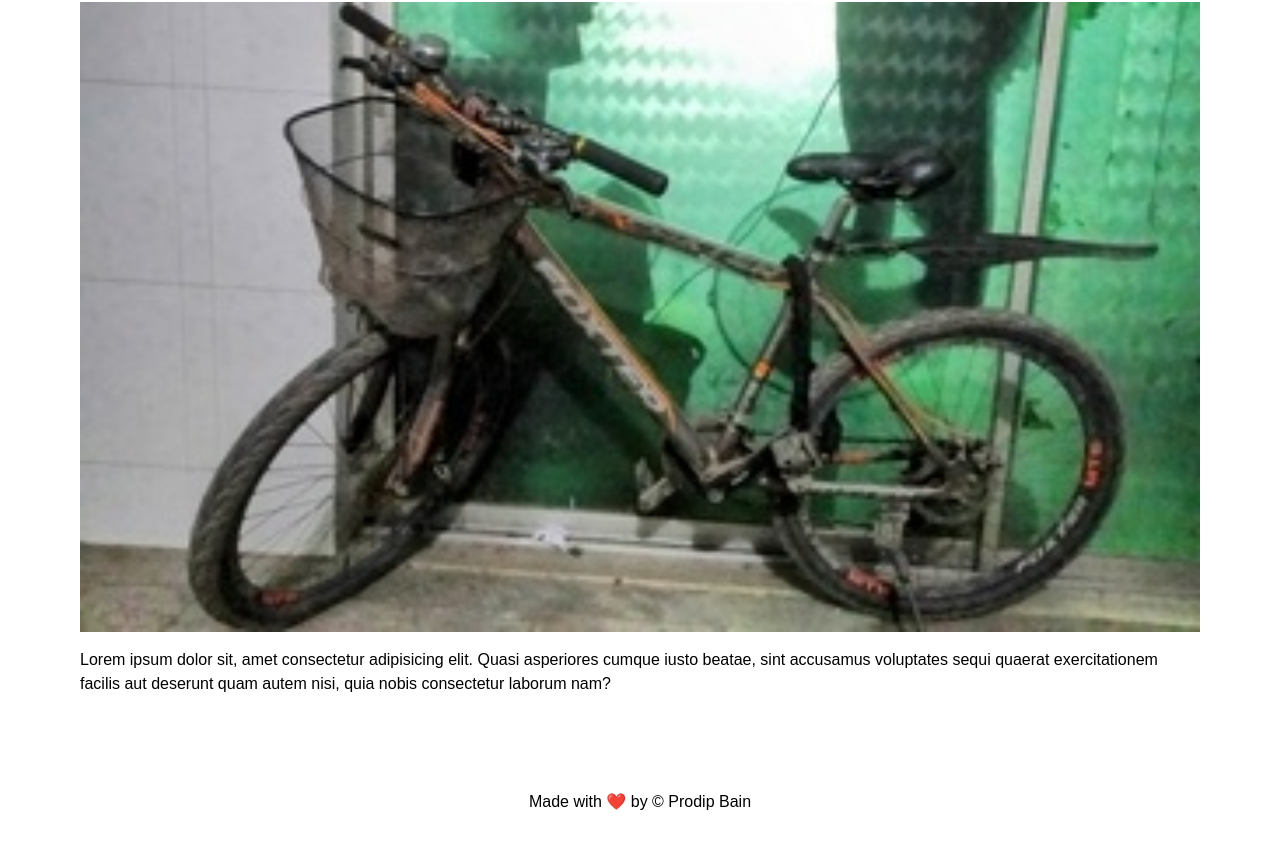
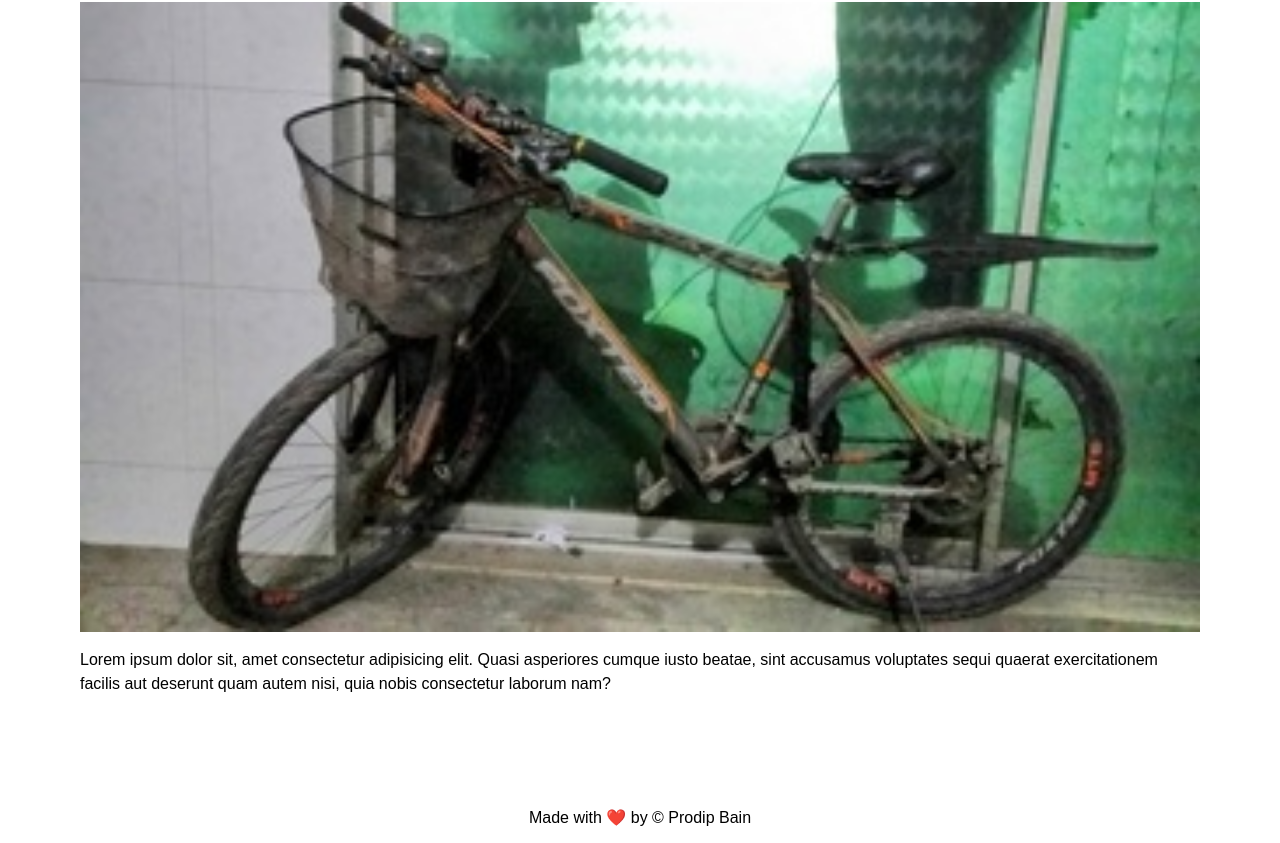
Before and after one commit to pbain63/Website-by-responsive-html-images, a plain HTML site: page index.html in a window 1280 px wide. Shown: the part 2659-3502 px from the top of the page. Before the commit the page ends 3470 px from the top, so only its background shows below. Drawn offline with Linux system fonts and the light colour scheme.

Commit message:
Add padding to the footer in styles.css

```diff
--- a/styles.css
+++ b/styles.css
@@ -31,3 +31,6 @@ h1,
 footer {
   text-align: center;
 }
+footer {
+  padding: 1em;
+}
```
